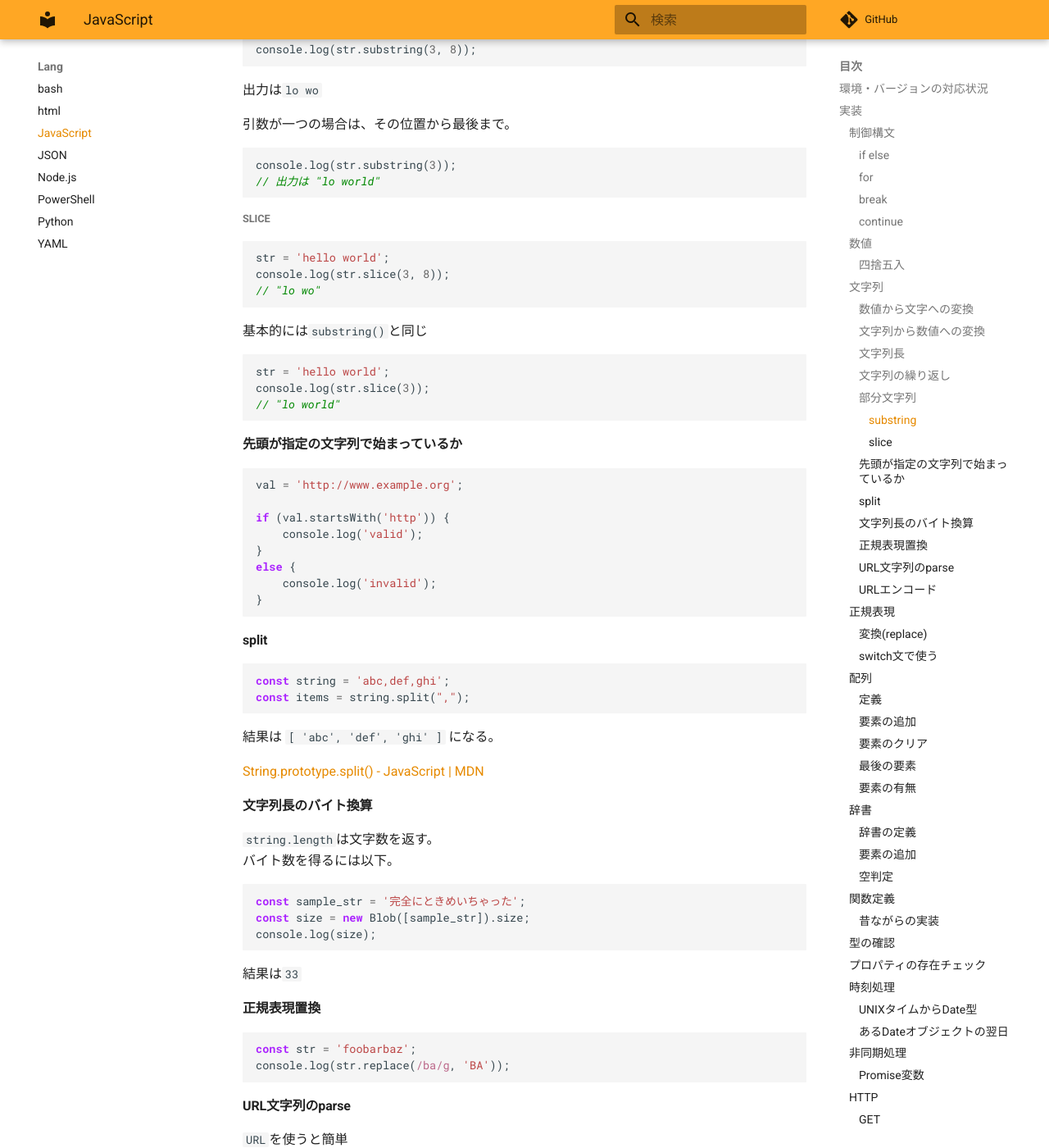
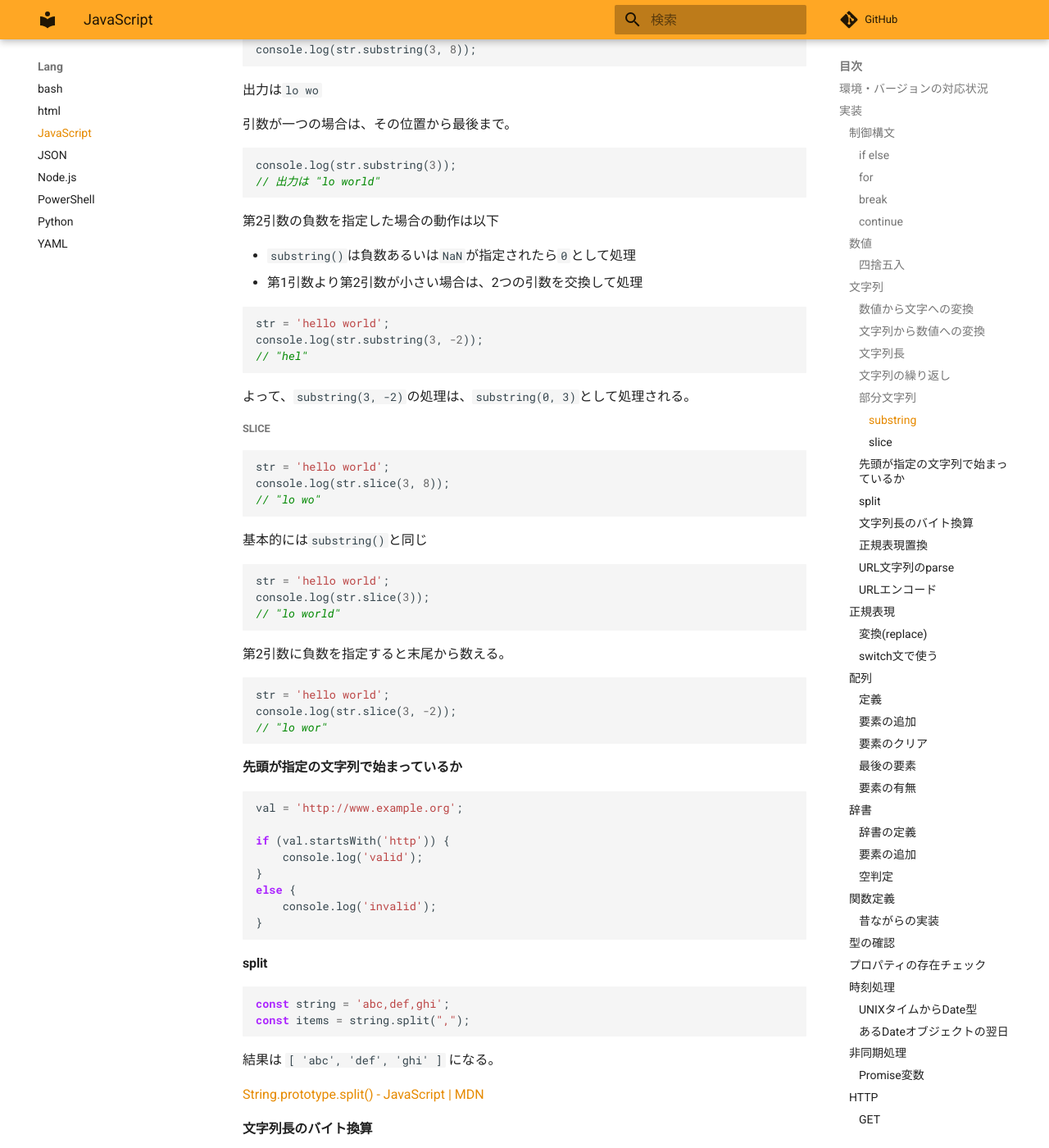
Before and after one commit to zaki-lknr/docs, an MkDocs documentation site: the page built from docs/lang/js.md, in a window 1280 px wide and 1400 px high, scrolled down 2132 px. Shown: the whole window at 82% size. Built offline with MkDocs 1.6.1 and Material for MkDocs 9.7.7, drawn with Linux system fonts in a browser that asks for light colours; comment, search, counter and statistics services are not loaded.

Commit message:
add: lang/javascript: substring()とslice()で負数指定の場合

````diff
--- a/docs/lang/js.md
+++ b/docs/lang/js.md
@@ -112,6 +112,19 @@ console.log(str.substring(3));
 // 出力は "lo world"
 ```
 
+第2引数の負数を指定した場合の動作は以下
+
+- `substring()`は負数あるいは`NaN`が指定されたら`0`として処理
+- 第1引数より第2引数が小さい場合は、2つの引数を交換して処理
+
+```js
+str = 'hello world';
+console.log(str.substring(3, -2));
+// "hel"
+```
+
+よって、`substring(3, -2)`の処理は、`substring(0, 3)`として処理される。
+
 ##### slice
 
 ```js
@@ -126,6 +139,14 @@ console.log(str.slice(3, 8));
 str = 'hello world';
 console.log(str.slice(3));
 // "lo world"
+```
+
+第2引数に負数を指定すると末尾から数える。
+
+```js
+str = 'hello world';
+console.log(str.slice(3, -2));
+// "lo wor"
 ```
 
 #### 先頭が指定の文字列で始まっているか
````
